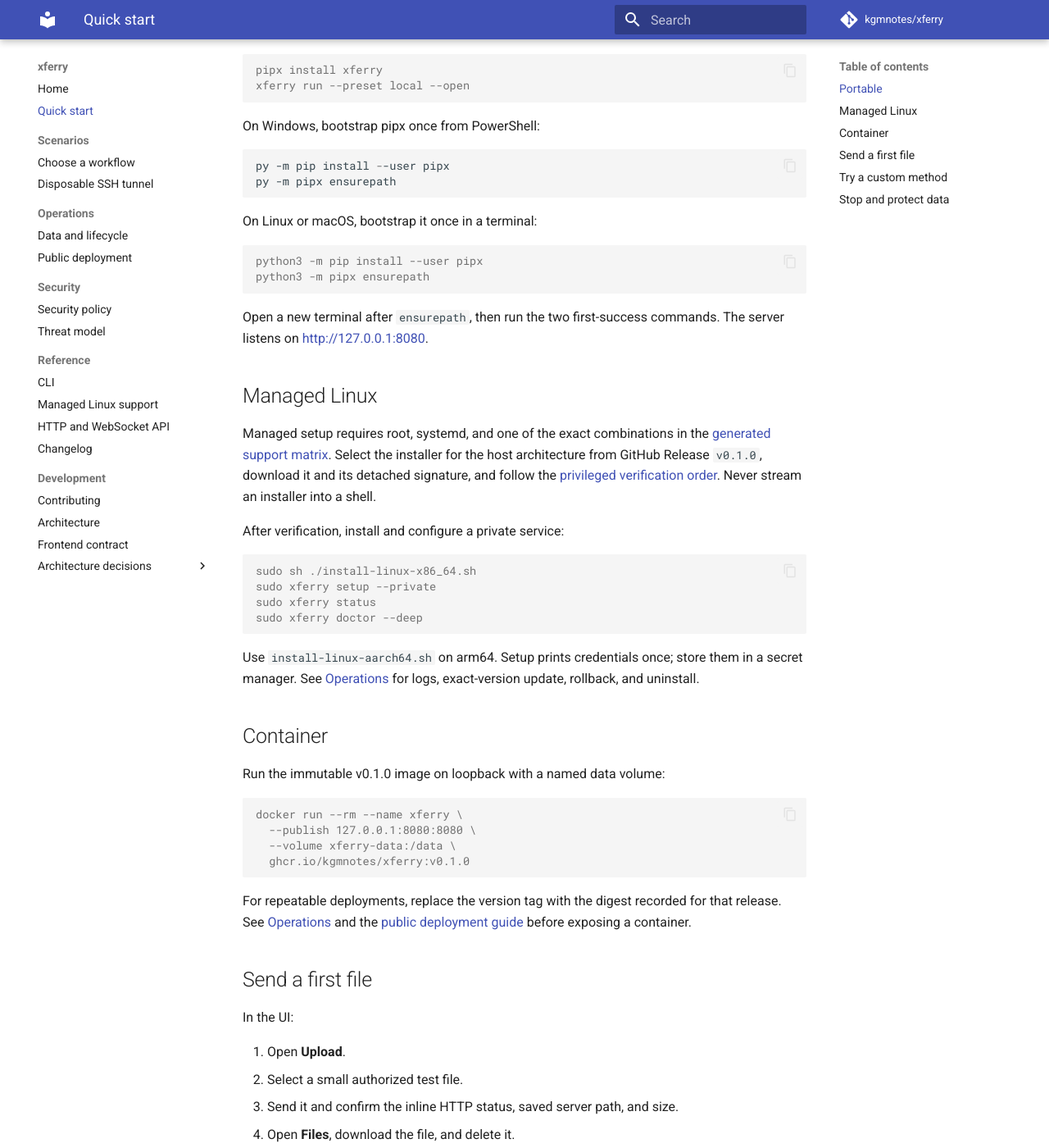
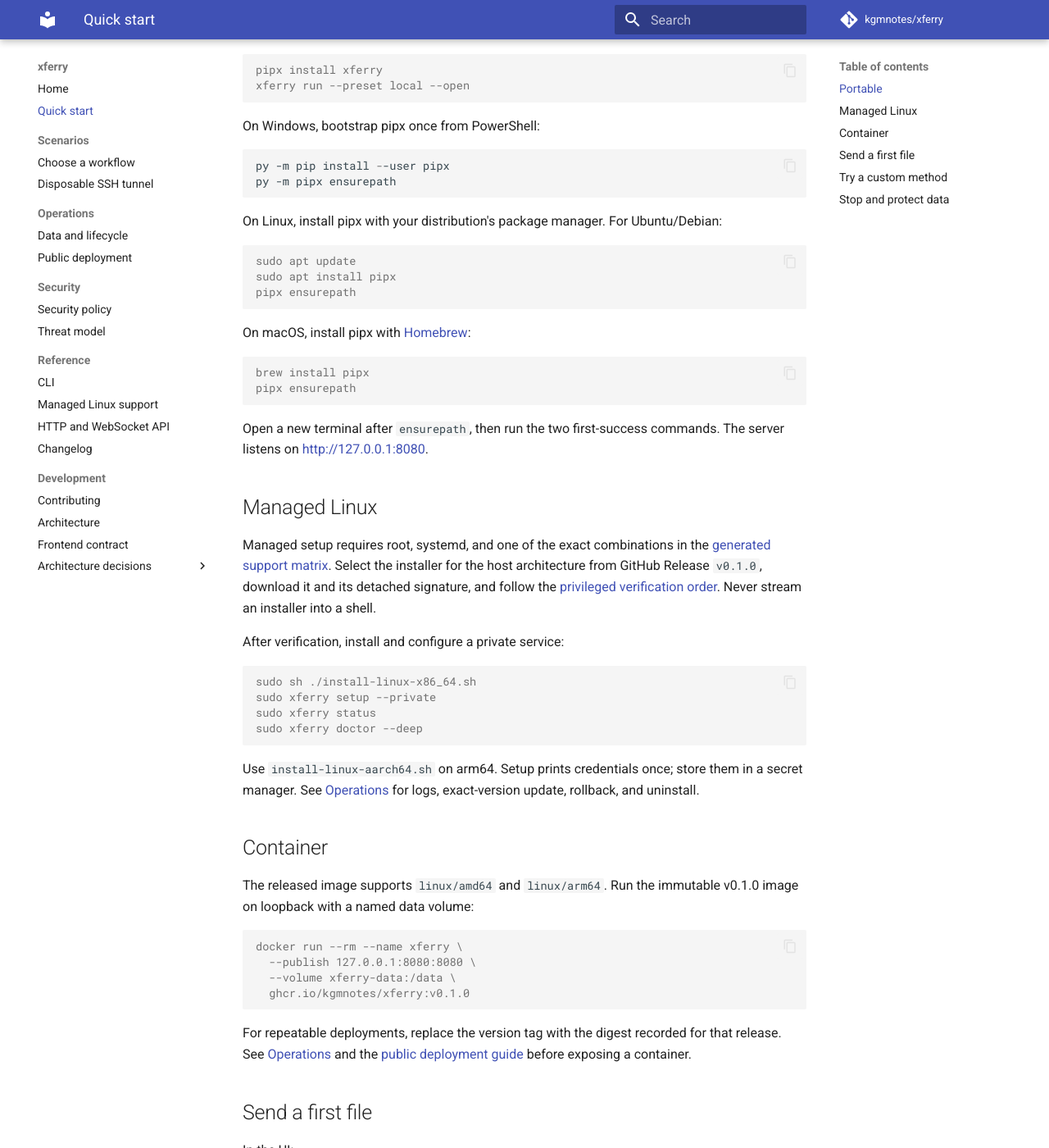
Before and after one commit to kgmnotes/xferry, an MkDocs documentation site: the page built from docs/quick-start.md, in a window 1280 px wide and 1400 px high, scrolled down 349 px. Shown: the whole window at 82% size. Built offline with MkDocs 1.6.1 and Material for MkDocs 9.7.7, drawn with Linux system fonts in a browser that asks for light colours; comment, search, counter and statistics services are not loaded.

````diff
--- a/docs/quick-start.md
+++ b/docs/quick-start.md
@@ -21,11 +21,20 @@ py -m pip install --user pipx
 py -m pipx ensurepath
 ```
 
-On Linux or macOS, bootstrap it once in a terminal:
+On Linux, install pipx with your distribution's package manager. For
+Ubuntu/Debian:
 
 ```console
-python3 -m pip install --user pipx
-python3 -m pipx ensurepath
+sudo apt update
+sudo apt install pipx
+pipx ensurepath
+```
+
+On macOS, install pipx with [Homebrew](https://brew.sh):
+
+```console
+brew install pipx
+pipx ensurepath
 ```
 
 Open a new terminal after `ensurepath`, then run the two first-success commands.
@@ -54,7 +63,8 @@ for logs, exact-version update, rollback, and uninstall.
 
 ## Container
 
-Run the immutable v0.1.0 image on loopback with a named data volume:
+The released image supports `linux/amd64` and `linux/arm64`. Run the immutable
+v0.1.0 image on loopback with a named data volume:
 
 ```console
 docker run --rm --name xferry \
````
Also changed, not shown: SECURITY.md (+5 -1 lines), docs/operations.md (+10 -6 lines), docs/public-direct.md (+7 -2 lines), docs/security.md (+5 -1 lines), 4 other files.
